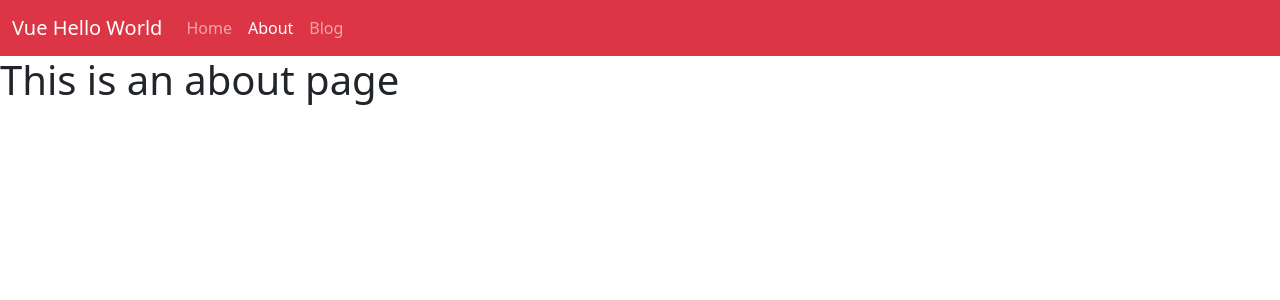
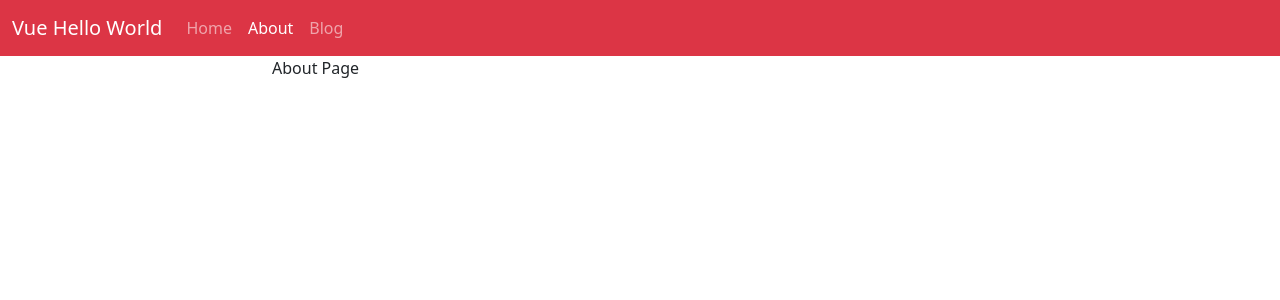
Before and after one commit to ajiepangestu/vue-hello-world, a Vue app: page /about in a window 1280 px wide. Shown: the top 300 px of the page. Built offline with nearby package versions, Linux system fonts and the light colour scheme.

Commit message:
change eslint

```diff
--- a/src/components/Navbar.vue
+++ b/src/components/Navbar.vue
@@ -2,20 +2,28 @@
     <div>
         <nav class="navbar navbar-expand-lg navbar-dark bg-danger">
             <div class="container-fluid">
-                <router-link class="navbar-brand" to="/">Vue Hello World</router-link>
+                <router-link class="navbar-brand" to="/">
+                    Vue Hello World
+                </router-link>
                 <button class="navbar-toggler" type="button" data-bs-toggle="collapse" data-bs-target="#navbarSupportedContent" aria-controls="navbarSupportedContent" aria-expanded="false" aria-label="Toggle navigation">
-                    <span class="navbar-toggler-icon"></span>
+                    <span class="navbar-toggler-icon" />
                 </button>
-                <div class="collapse navbar-collapse" id="navbarSupportedContent">
+                <div id="navbarSupportedContent" class="collapse navbar-collapse">
                     <ul class="navbar-nav me-auto mb-2 mb-lg-0">
                         <li class="nav-item">
-                            <router-link class="nav-link" to="/" exact-active-class="active text-white">Home</router-link>
+                            <router-link class="nav-link" to="/" exact-active-class="active text-white">
+                                Home
+                            </router-link>
                         </li>
                         <li class="nav-item">
-                            <router-link class="nav-link" to="/about" exact-active-class="active text-white">About</router-link>
+                            <router-link class="nav-link" to="/about" exact-active-class="active text-white">
+                                About
+                            </router-link>
                         </li>
                         <li class="nav-item">
-                            <router-link class="nav-link" to="/blog" exact-active-class="active text-white">Blog</router-link>
+                            <router-link class="nav-link" to="/blog" exact-active-class="active text-white">
+                                Blog
+                            </router-link>
                         </li>
                     </ul>
                 </div>
--- a/src/views/About.vue
+++ b/src/views/About.vue
@@ -1,6 +1,14 @@
 <template>
     <div>
-        <h1>This is an about page</h1>
+        <div class="container">
+            <div class="row">
+                <div class="col-md-2" />
+                <div class="col-md-8">
+                    About Page
+                </div>
+                <div class="col-md-2" />
+            </div>
+        </div>
     </div>
 </template>
 
--- a/src/views/Blog.vue
+++ b/src/views/Blog.vue
@@ -1,7 +1,7 @@
 <template>
     <div class="container">
         <div class="row">
-            <div class="col-md-2"></div>
+            <div class="col-md-2" />
             <div class="col-md-8 mt-4">
                 <div class="card">
                     <div class="card-body">
@@ -9,7 +9,7 @@
                     </div>
                 </div>
             </div>
-            <div class="col-md-2"></div>
+            <div class="col-md-2" />
         </div>
     </div>
 </template>
--- a/src/views/Home.vue
+++ b/src/views/Home.vue
@@ -1,5 +1,15 @@
 <template>
-    <div>Home Page</div>
+    <div>
+        <div class="container">
+            <div class="row">
+                <div class="col-md-2" />
+                <div class="col-md-8">
+                    Home Page
+                </div>
+                <div class="col-md-2" />
+            </div>
+        </div>
+    </div>
 </template>
 
 <script>
```
Also changed, not shown: package.json (+2 -15 lines), src/components/Post.vue (+6 -2 lines), .eslintrc.json, 1 other file (tests, documents, lock files or other folders).
